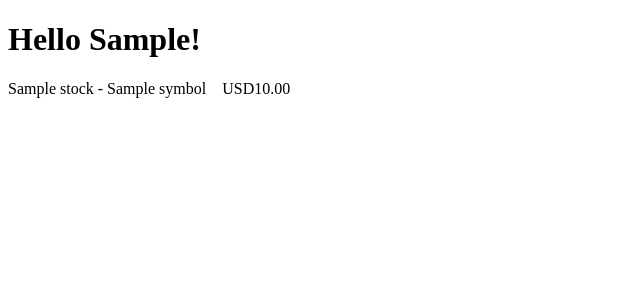
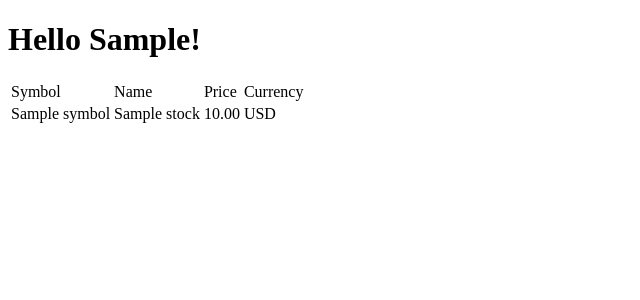
Before and after one commit to Azalurg/stockapi-django, a Django app: template stockApp/templates/index.html in a window 1280 px wide. Shown: the top 300 px of the page, without its empty margins (0-640 px from the left). Run offline with Django 5.2, Linux system fonts and the light colour scheme; a user stored in the database is signed in; tables that the repository leaves empty hold one stand-in row (values such as "Sample post"); the template is opened without the code that fills it: most values are stand-ins (such as "Sample title", 1, 10 or a date in 2020); parts of the project's set-up code (start-up, migrations or seed data) failed here and were passed over.

Commit message:
STC-111: Update homepage template

```diff
--- a/stockApp/templates/index.html
+++ b/stockApp/templates/index.html
@@ -1,12 +1,29 @@
 <!doctype html>
 <html lang="en">
 <head>
-    <title>Homepage | {{user.name}}</title>
+    <title>Homepage | {{user.first_name}}</title>
 </head>
 <body>
     <h1>Hello {{user.first_name}}!</h1>
-    {% for stock in  stocks %}
-        <p>{{stock.name}} - {{stock.symbol}}&emsp;{{stock.currency}}{{stock.close|floatformat:2}} </p>
+    <table>
+        <thead>
+        <tr>
+            <td>Symbol</td>
+            <td>Name</td>
+            <td>Price</td>
+            <td>Currency</td>
+        </tr>
+        </thead>
+        <tbody>
+        {% for stock in  stocks %}
+        <tr id="{{stock.symbol}}">
+            <td>{{stock.symbol}}</td>
+            <td>{{stock.name}}</td>
+            <td>{{stock.close|floatformat:2}}</td>
+            <td>{{stock.currency}}</td>
+        </tr>
     {% endfor %}
+        </tbody>
+    </table>
 </body>
 </html>
--- a/stockApp/views.py
+++ b/stockApp/views.py
@@ -213,6 +213,8 @@ class StockRequest(APIView):
         stock_serializer = StockDataSerializer(data=data[0])
         if stock_serializer.is_valid():
             stock_serializer.save()
+            request.user.following.add(stock_serializer.data.get("id"))
+            request.user.save()
             get_stock_time_series.delay(stock_serializer.data.get("symbol"))
             return Response(stock_serializer.data, status=status.HTTP_201_CREATED)
         return Response(
```
Also changed, not shown: stockApp/serializers.py (+10 -9 lines).
